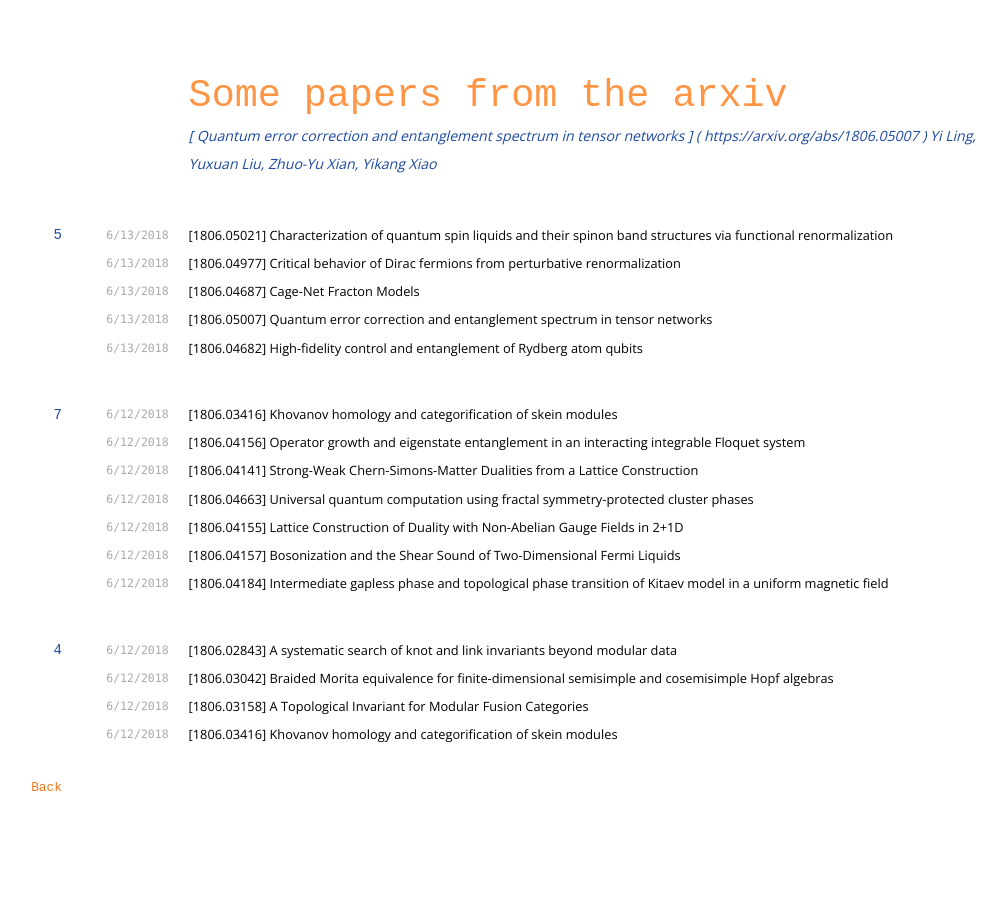
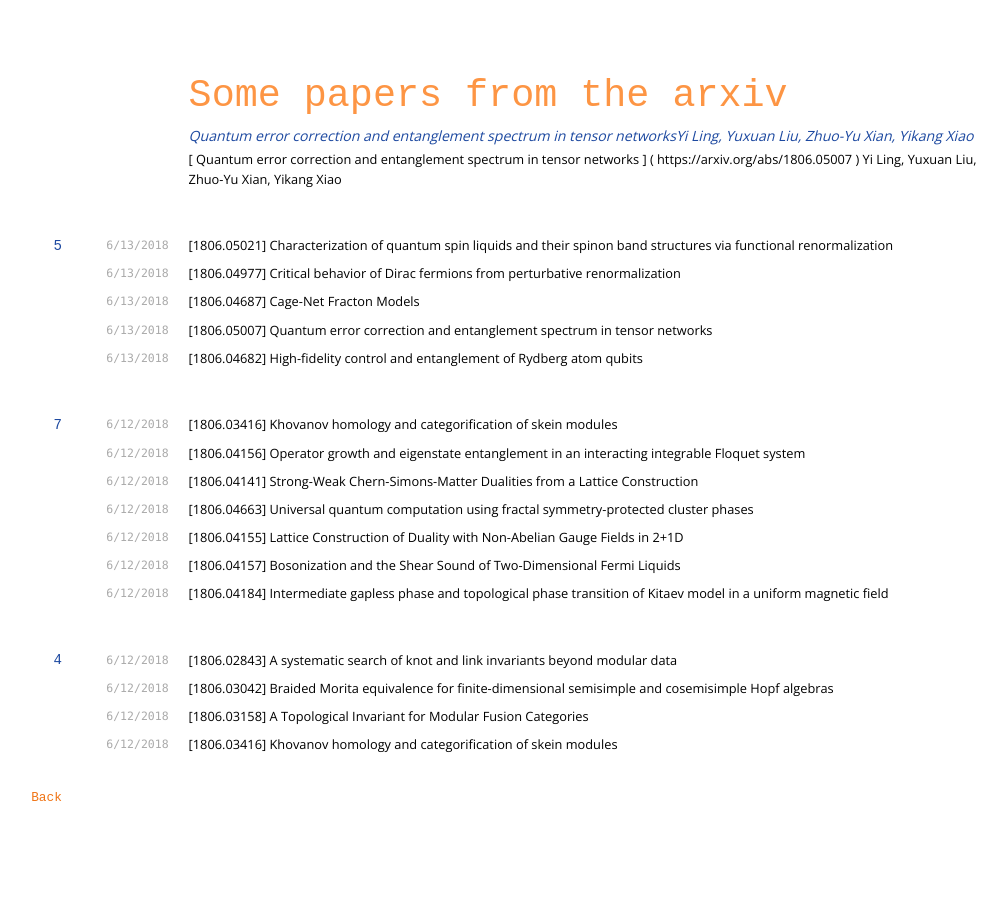
Before and after one commit to davidaasen/davidaasen.github.io, a Jekyll site: the page built from refsprime.md, in a window 1280 px wide. Shown: the whole page, without its empty margins (141-1148 px from the left). Built offline with Jekyll 4.4.1, drawn with Linux system fonts in a browser that asks for light colours; nearby versions of some CDN libraries.

Commit message:
Update refsprime.md

```diff
--- a/refsprime.md
+++ b/refsprime.md
@@ -4,6 +4,8 @@ title: some referencess
 ---
 
 # Some papers from the arxiv
+
+[Quantum error correction and entanglement spectrum in tensor networks](https://arxiv.org/abs/1806.05007)Yi Ling, Yuxuan Liu, Zhuo-Yu Xian, Yikang Xiao
 
 [
 Quantum error correction and entanglement spectrum in tensor networks
```
